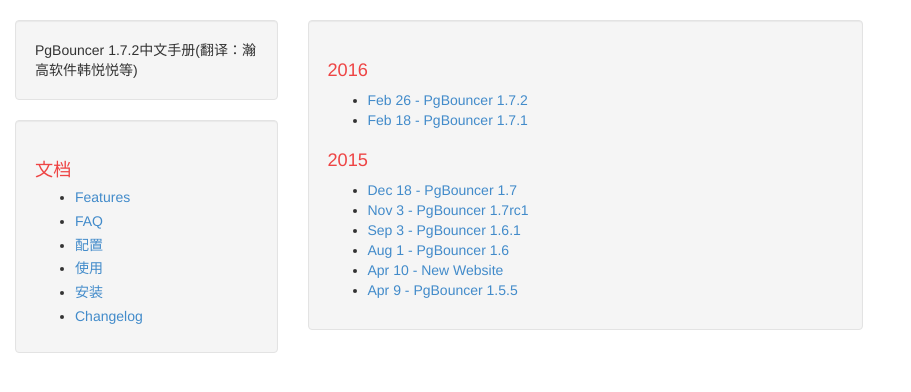
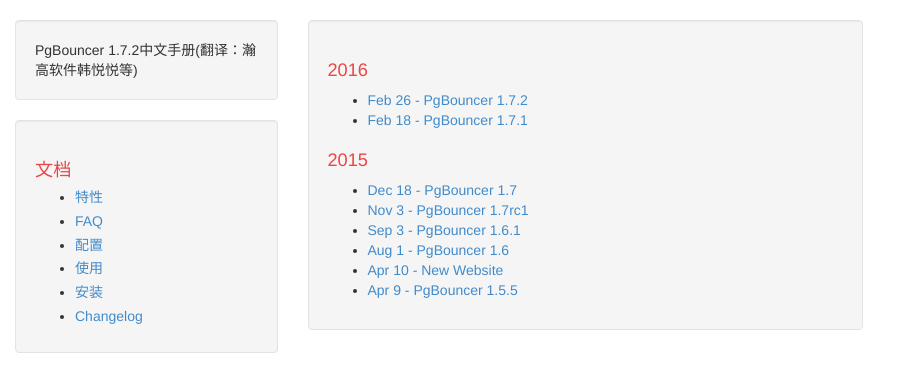
Before and after one commit to postgres-cn/pgbouncer-doc, a Jekyll site: the page built from archive.html, in a window 1280 px wide. Shown: the top 392 px of the page, without its empty margins (0-911 px from the left). Built offline with Jekyll 4.4.1, drawn with Linux system fonts in a browser that asks for light colours.

Commit message:
Update links-list.html

```diff
--- a/_includes/links-list.html
+++ b/_includes/links-list.html
@@ -1,6 +1,6 @@
 <h1>文档</h1>
 <ul>
-  <li><a href="{{ site.baseurl }}/features.html">Features</a></li>
+  <li><a href="{{ site.baseurl }}/features.html">特性</a></li>
   <li><a href="{{ site.baseurl }}/faq.html">FAQ</a></li>
   <li><a href="{{ site.baseurl }}/config.html">配置</a></li>
   <li><a href="{{ site.baseurl }}/usage.html">使用</a></li>
```
